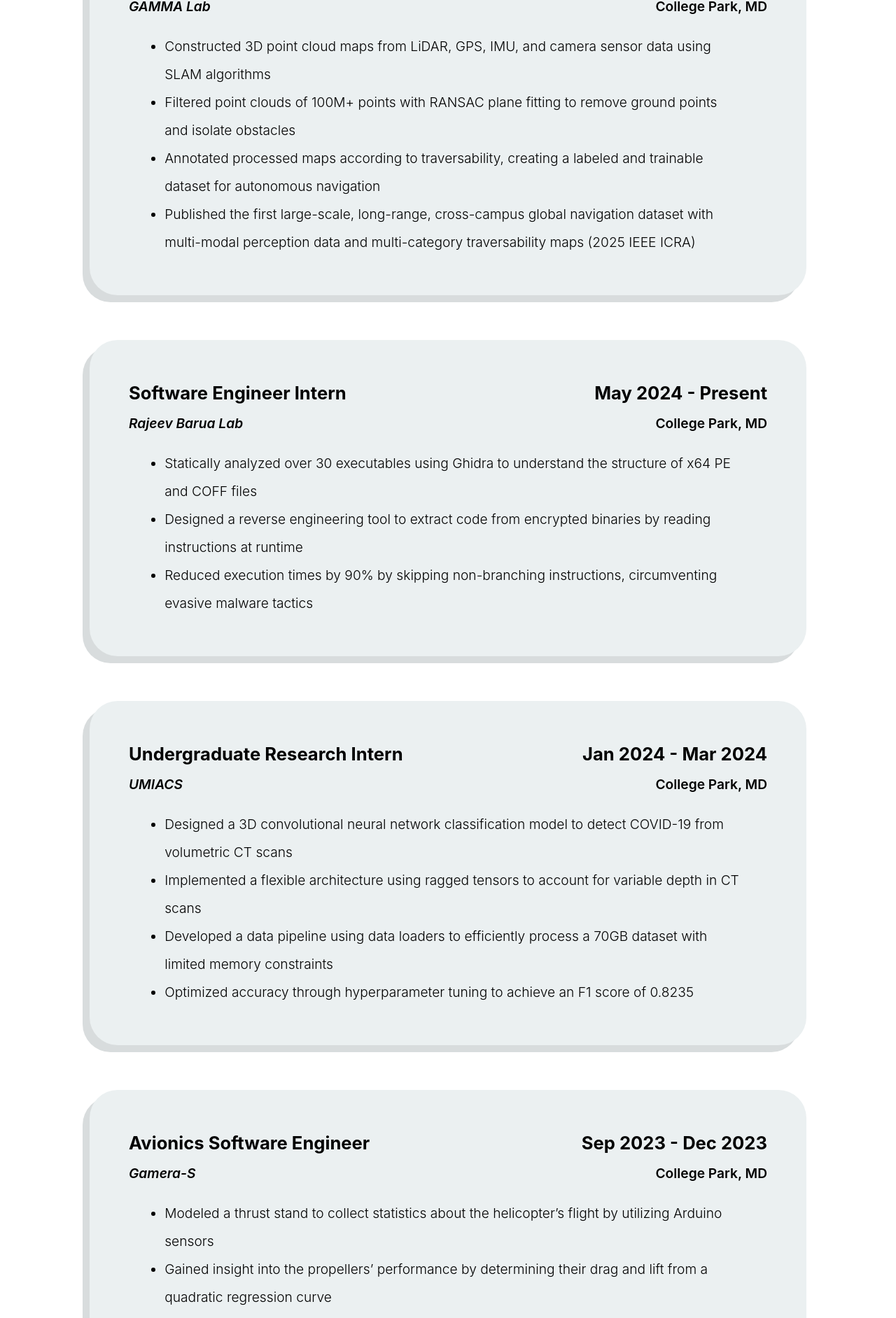
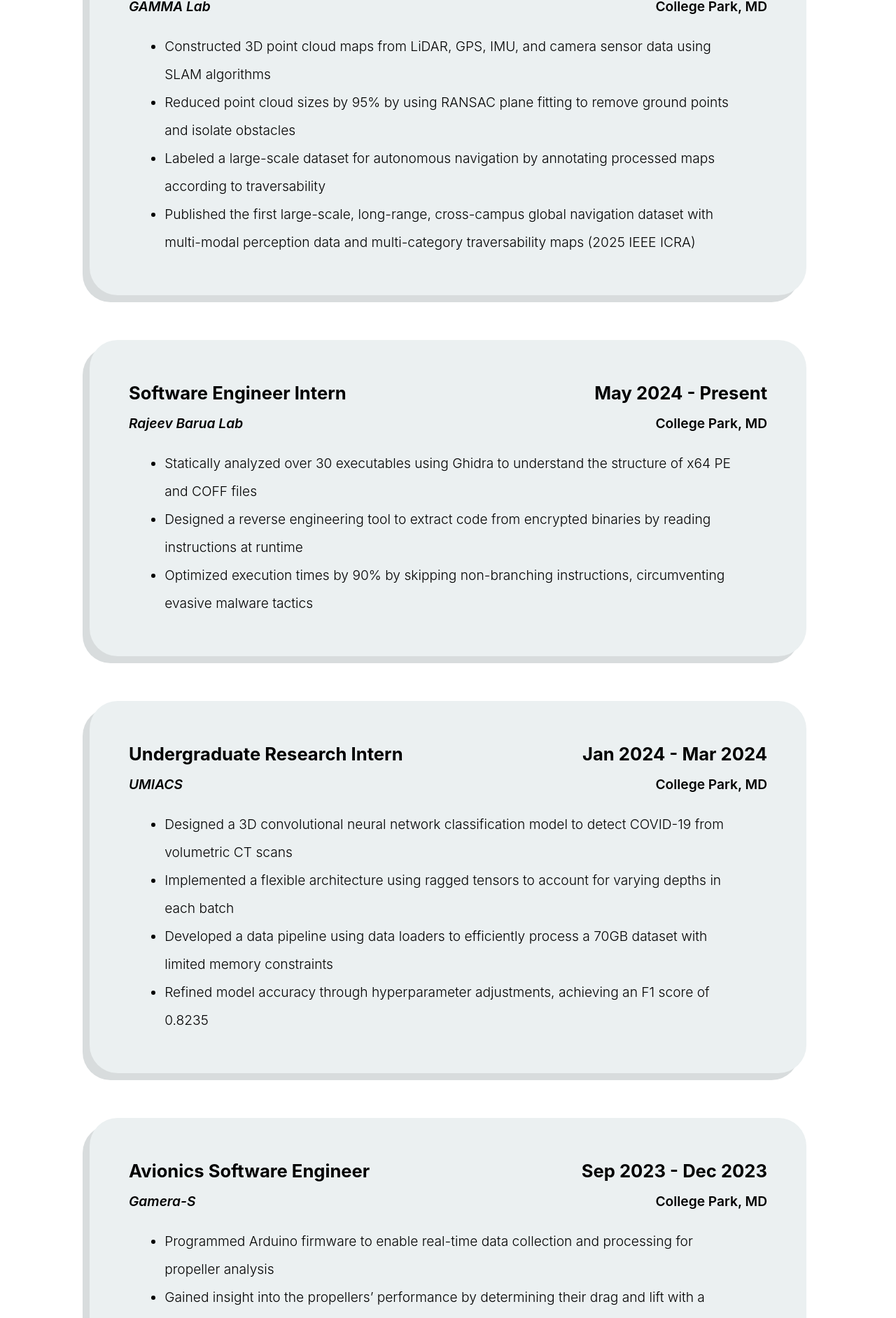
Before and after one commit to karthik-taranath/karthik-taranath.github.io, a React (Create React App) app: page / in a window 1280 px wide. Shown: the part 1216-3100 px from the top of the page at 70% size. Built offline with nearby package versions, Linux system fonts and the light colour scheme.

Commit message:
updated descriptions

```diff
--- a/src/components/experience/Experience.js
+++ b/src/components/experience/Experience.js
@@ -7,8 +7,8 @@ export const EXPERIENCE = [
     link: 'https://arxiv.org/abs/2409.14262',
     bullets: [
       'Constructed 3D point cloud maps from LiDAR, GPS, IMU, and camera sensor data using SLAM algorithms',
-      'Filtered point clouds of 100M+ points with RANSAC plane fitting to remove ground points and isolate obstacles',
-      'Annotated processed maps according to traversability, creating a labeled and trainable dataset for autonomous navigation',
+      'Reduced point cloud sizes by 95% by using RANSAC plane fitting to remove ground points and isolate obstacles',
+      'Labeled a large-scale dataset for autonomous navigation by annotating processed maps according to traversability',
       'Published the first large-scale, long-range, cross-campus global navigation dataset with multi-modal perception data and multi-category traversability maps (2025 IEEE ICRA)',
     ],
   },
@@ -20,7 +20,7 @@ export const EXPERIENCE = [
     bullets: [
       'Statically analyzed over 30 executables using Ghidra to understand the structure of x64 PE and COFF files',
       'Designed a reverse engineering tool to extract code from encrypted binaries by reading instructions at runtime',
-      'Reduced execution times by 90% by skipping non-branching instructions, circumventing evasive malware tactics',
+      'Optimized execution times by 90% by skipping non-branching instructions, circumventing evasive malware tactics',
     ],
   },
   {
@@ -32,9 +32,9 @@ export const EXPERIENCE = [
     link: 'https://www.umiacs.umd.edu/',
     bullets: [
       'Designed a 3D convolutional neural network classification model to detect COVID-19 from volumetric CT scans',
-      'Implemented a flexible architecture using ragged tensors to account for variable depth in CT scans',
+      'Implemented a flexible architecture using ragged tensors to account for varying depths in each batch',
       'Developed a data pipeline using data loaders to efficiently process a 70GB dataset with limited memory constraints',
-      'Optimized accuracy through hyperparameter tuning to achieve an F1 score of 0.8235',
+      'Refined model accuracy through hyperparameter adjustments, achieving an F1 score of 0.8235',
     ],
   },
   {
@@ -45,8 +45,8 @@ export const EXPERIENCE = [
     location: 'College Park, MD',
     link: 'https://gamera.umd.edu/',
     bullets: [
-      'Modeled a thrust stand to collect statistics about the helicopter’s flight by utilizing Arduino sensors',
-      'Gained insight into the propellers’ performance by determining their drag and lift from a quadratic regression curve',
+      'Programmed Arduino firmware to enable real-time data collection and processing for propeller analysis',
+      'Gained insight into the propellers’ performance by determining their drag and lift with a quadratic regression curve',
     ],
   },
   {
```
